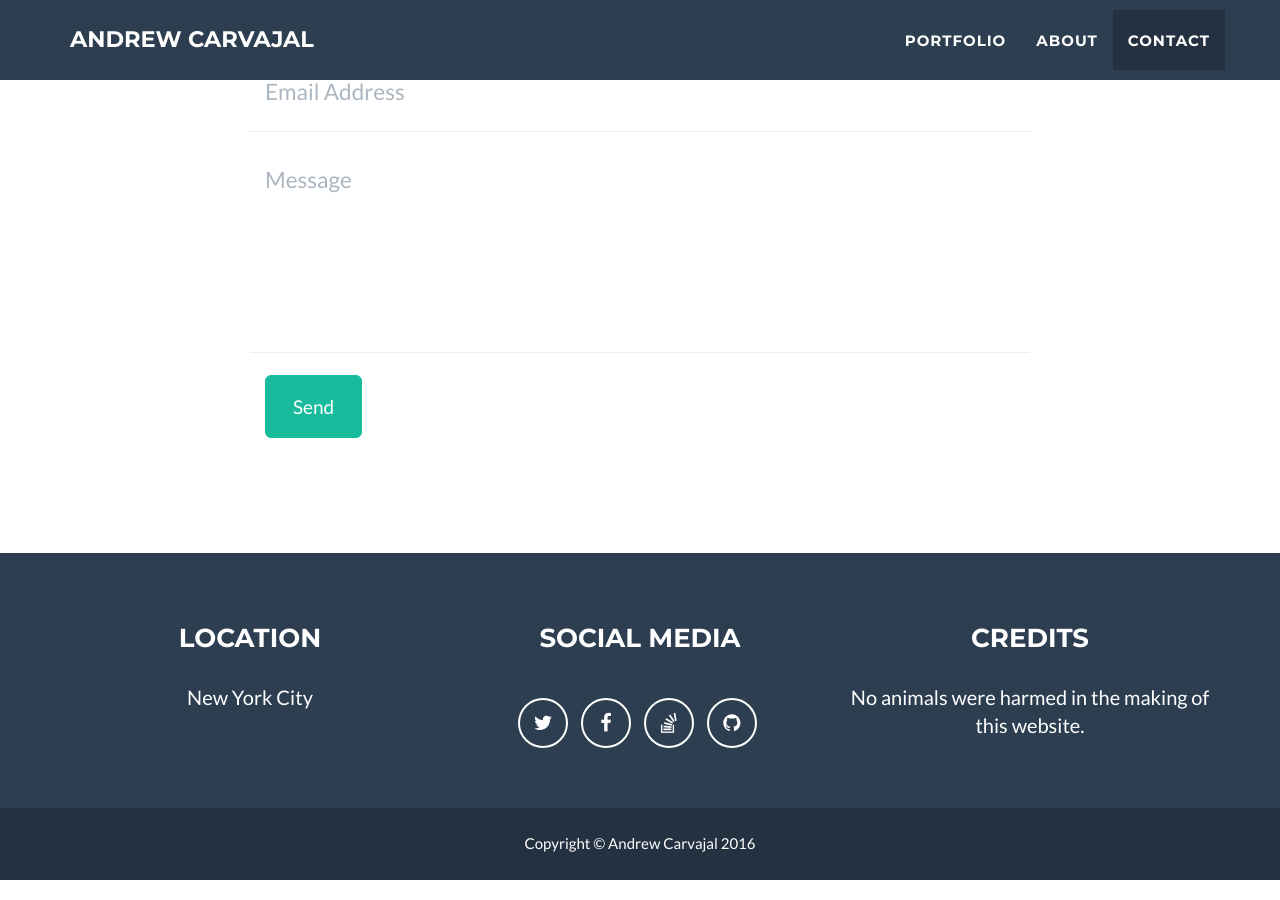
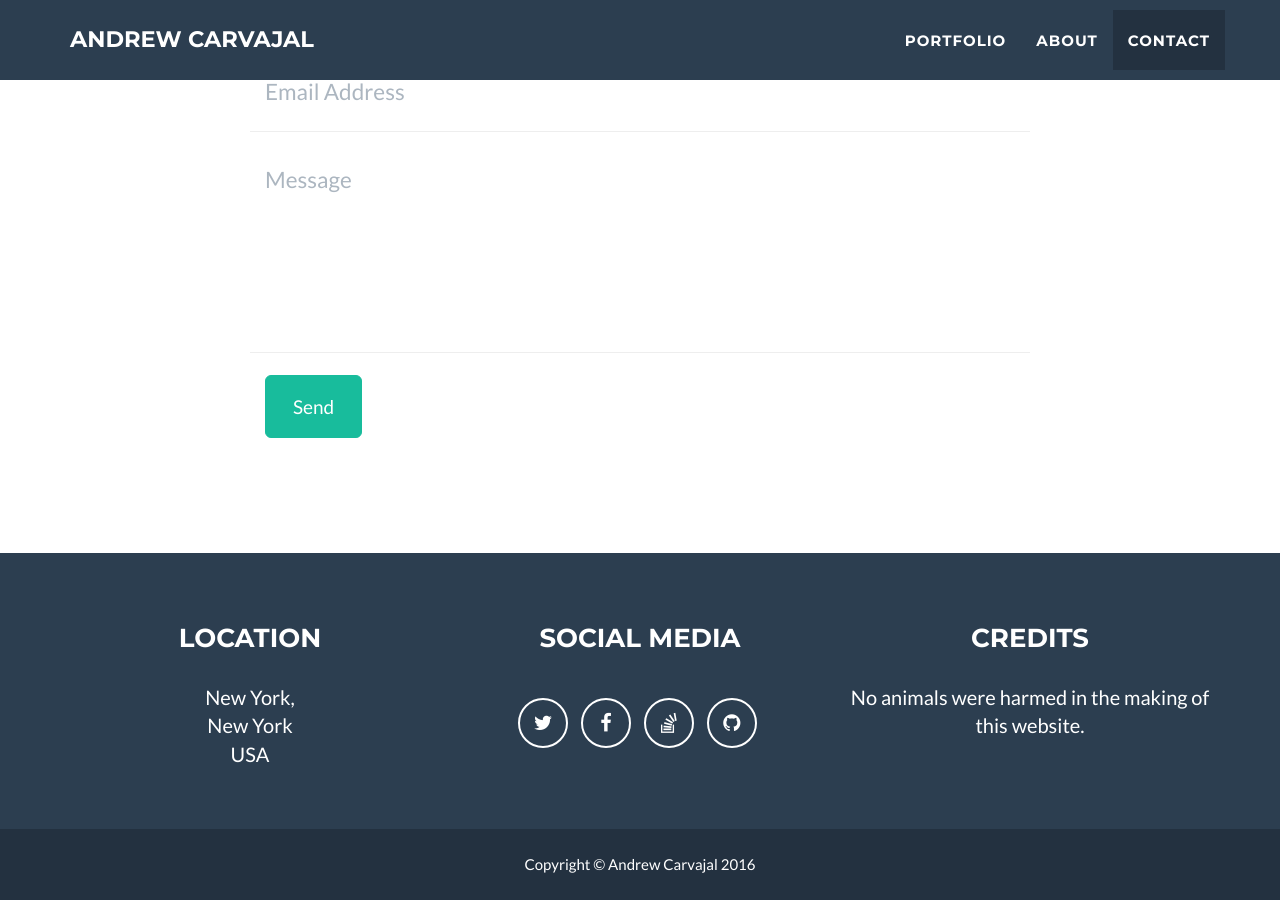
Before and after one commit to andrewcar/andrewcar.github.io, a Jekyll site: the page built from index.html, in a window 1280 px wide and 900 px high, scrolled down 2456 px. Built offline with Jekyll 4.4.1, drawn with Linux system fonts in a browser that asks for light colours.

Commit message:
Update _config.yml

```diff
--- a/_config.yml
+++ b/_config.yml
@@ -49,7 +49,9 @@ social:
 
 # Postal address (add as many lines as necessary)
 address:
-  - line: New York City
+  - line: New York,
+  - line: New York
+  - line: USA
 
 # Credits content
 credits: 'No animals were harmed in the making of this website.'
```
